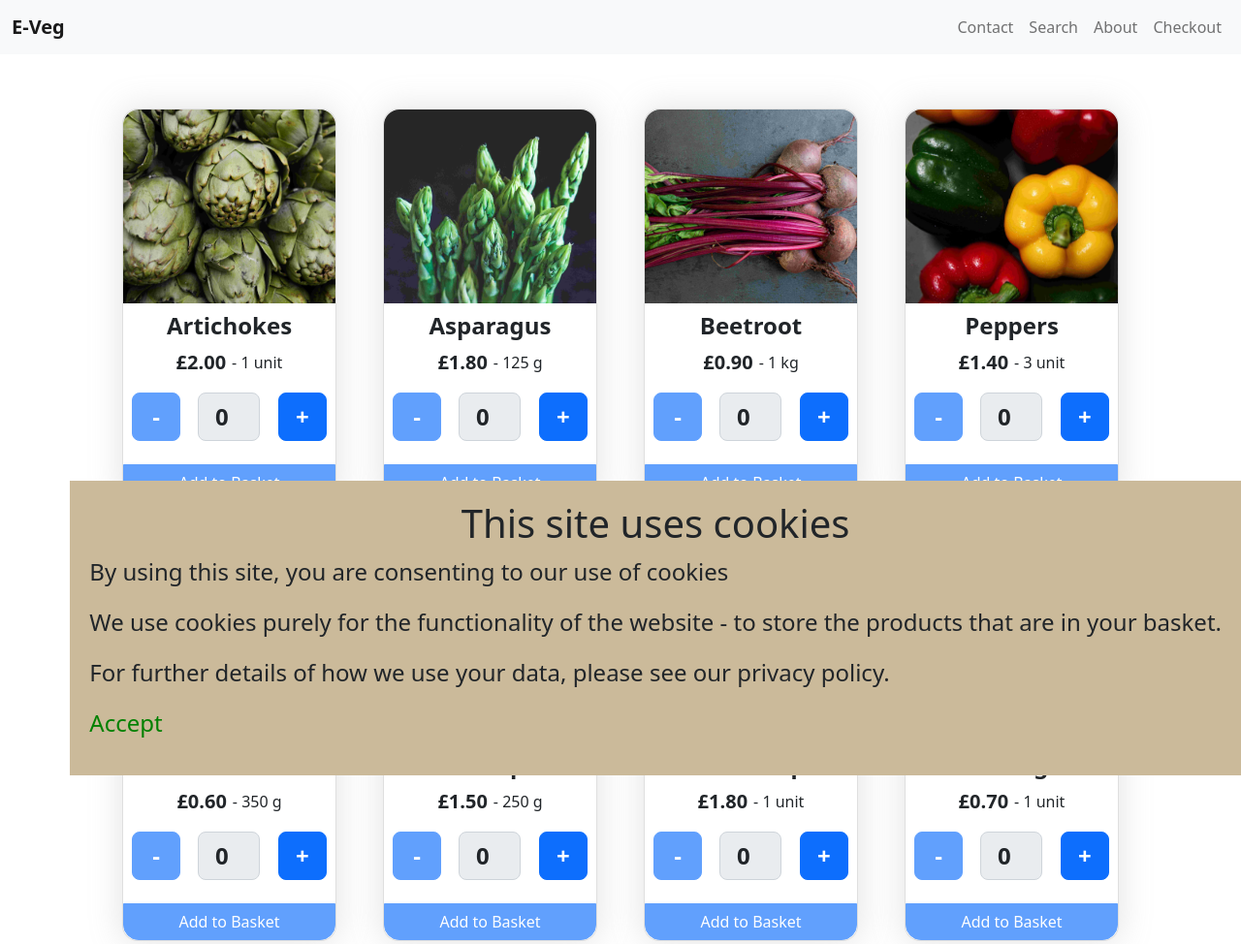
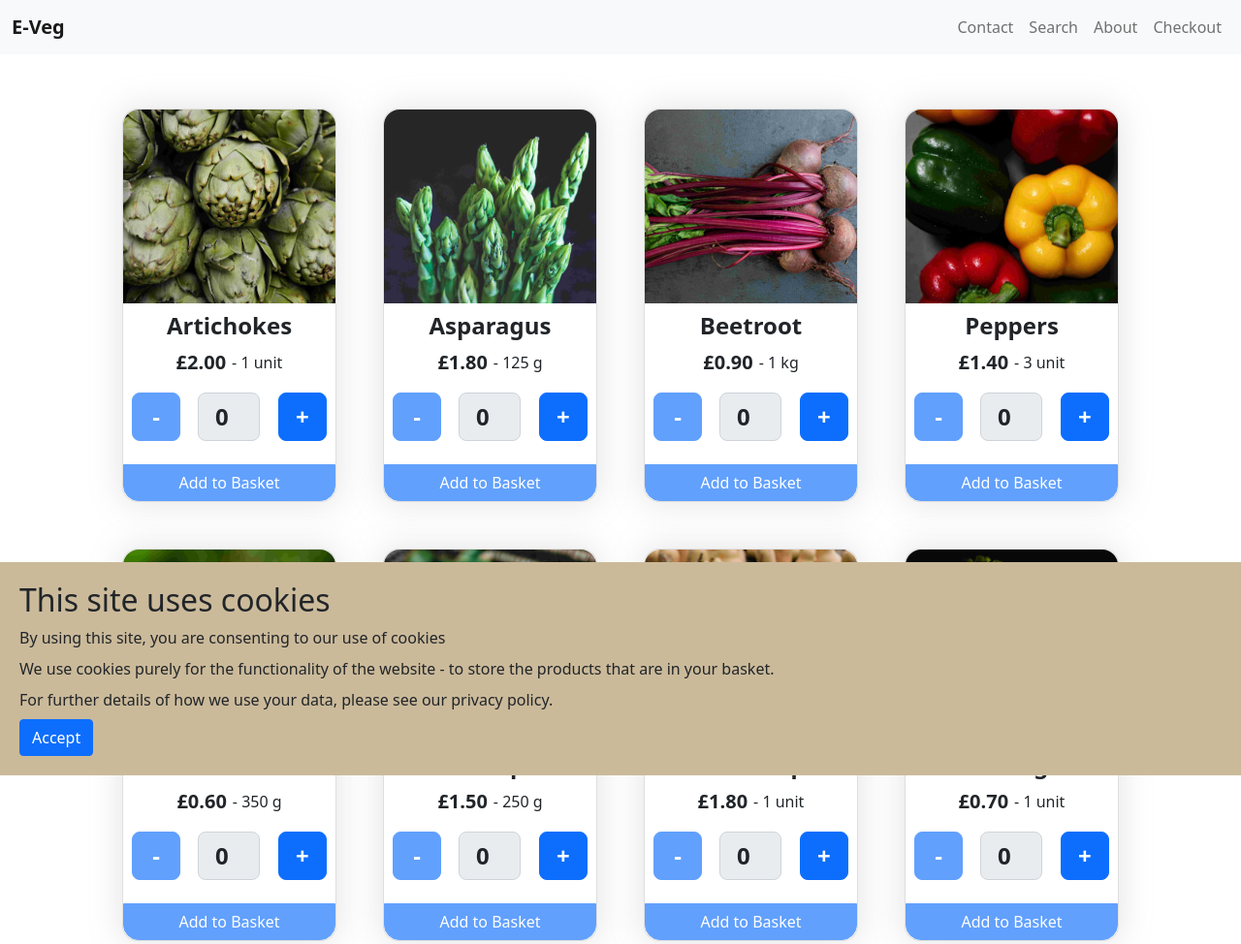
Before and after one commit to ionorins/social.github.io, a plain HTML site: page index.html in a window 1280 px wide. Shown: the top 974 px of the page at 97% size. Drawn offline with nearby package versions, Linux system fonts and the light colour scheme.

Commit message:
some styling

```diff
--- a/common.css
+++ b/common.css
@@ -257,11 +257,6 @@ html{
     /* display: none; */
 }
 
-#acceptCookies{
-    font-size: 100%;
-    margin-top: 2rem;
-    color: green;
-}
 p{
     font-size: 150%;
 }
--- a/index.html
+++ b/index.html
@@ -79,7 +79,7 @@
     <p>By using this site, you are consenting to our use of cookies</p>
     <p>We use cookies purely for the functionality of the website - to store the products that are in your basket.</p>
     <p>For further details of how we use your data, please see our privacy policy.</p>
-    <p><a id="acceptCookies">Accept</a></p>
+    <button class="btn btn-primary" id="acceptCookies">Accept</button>
   </div>
 </body>
 
--- a/shop.css
+++ b/shop.css
@@ -61,3 +61,17 @@ h1{
 .navbar-brand {
     font-weight: 700;
 }
+
+#cookieMessage {
+    width: 100%;
+}
+
+#cookieMessage h1 {
+    font-size: 2rem;
+    text-align: start;
+}
+
+#cookieMessage p {
+    font-size: 1rem;
+    margin-bottom: 0.5rem;
+}
```
Also changed, not shown: checkout.html (+27 -5 lines).
